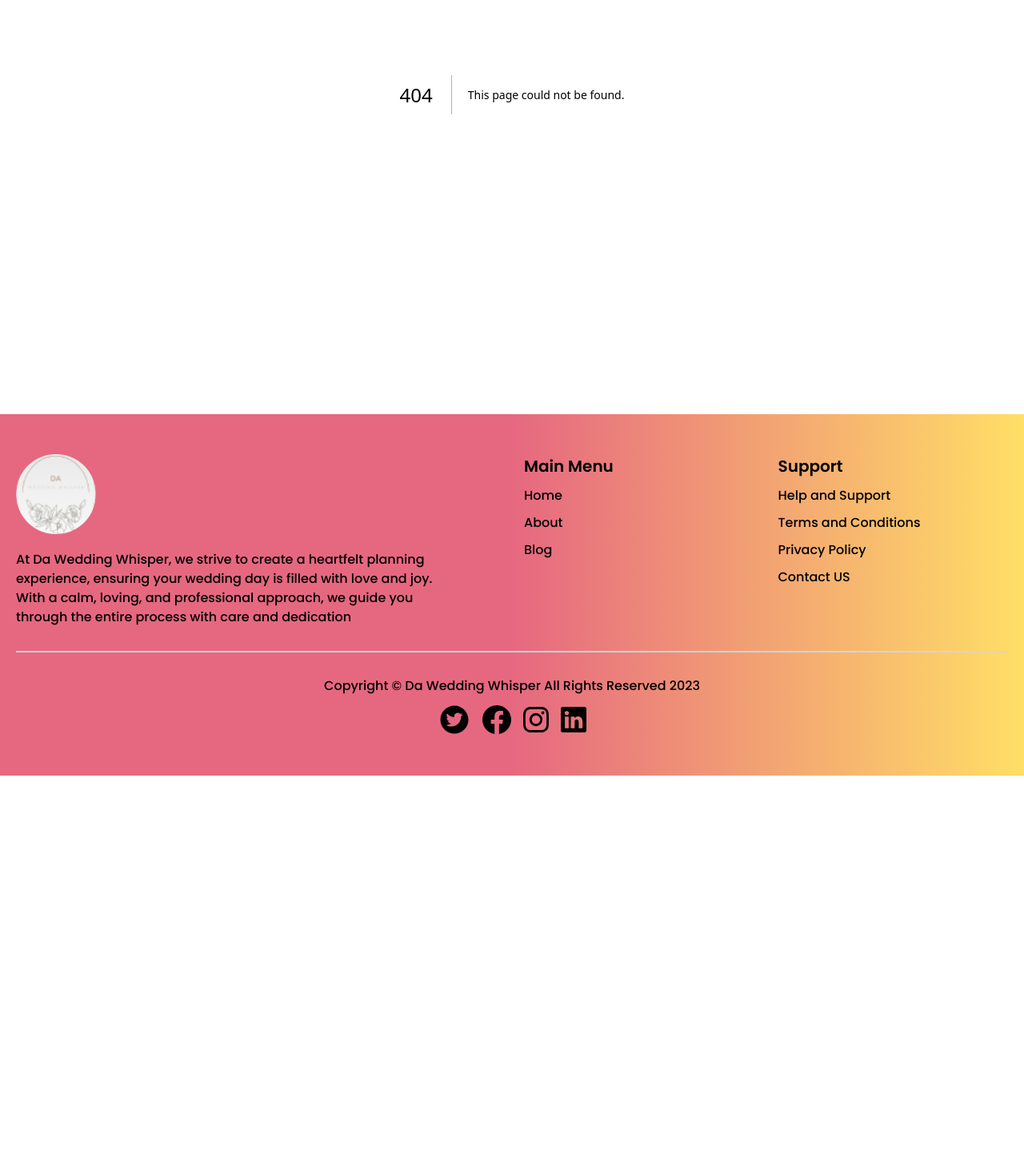
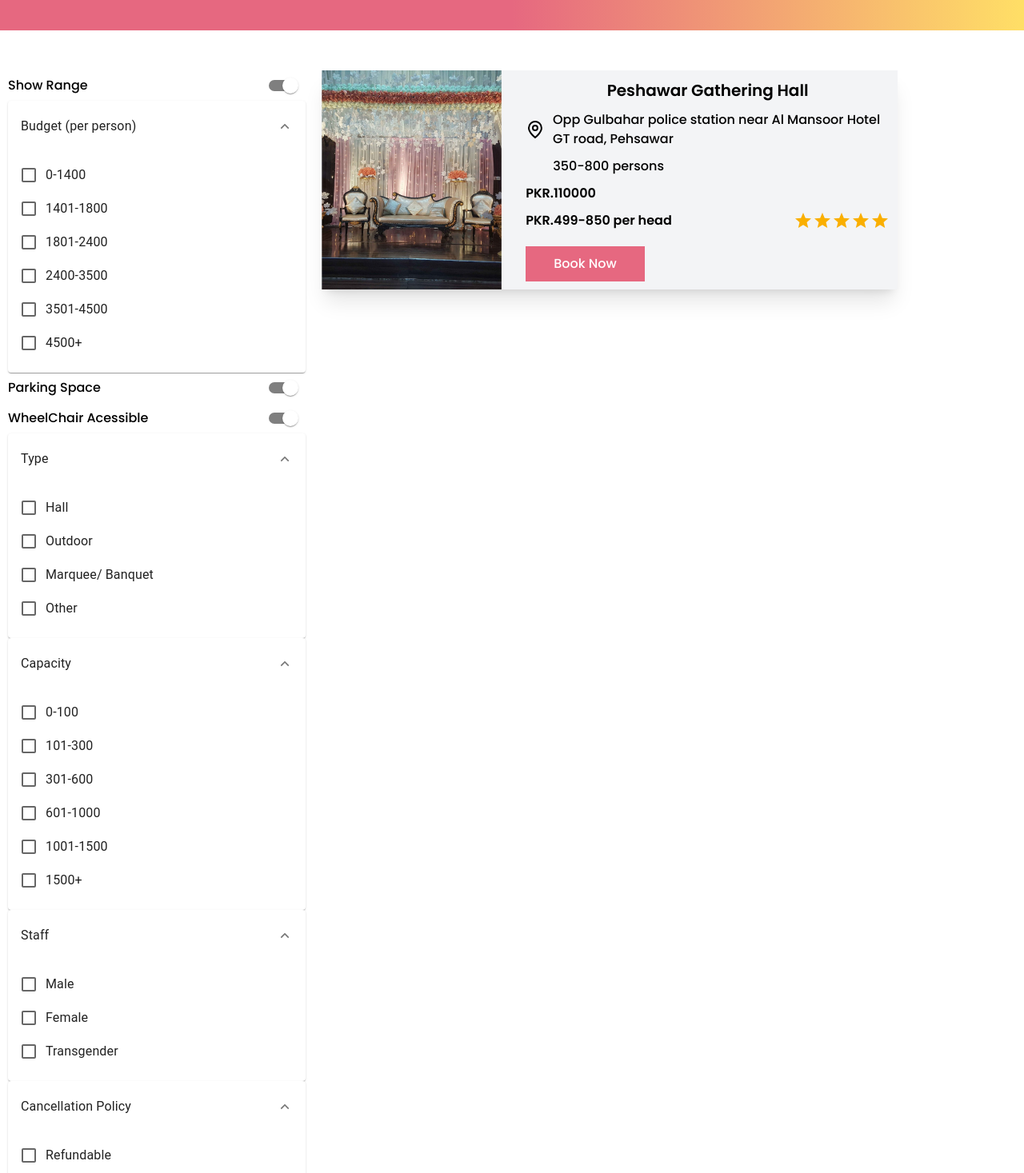
Before and after one commit to M-Alam116/wedding, a Next.js app: page /marquee in a window 1280 px wide. Before the commit this address had no page. Shown: the part 357-1824 px from the top of the page at 80% size. Before the commit the page ends 1327 px from the top, so only its background shows below. Built offline with nearby package versions, Linux system fonts and the light colour scheme; some icons are missing.

Commit message:
marquee page almost done

```diff
--- /dev/null
+++ b/Data/marqueeDetails.js
@@ -0,0 +1,34 @@
+const marqueeDetails = [
+  {
+    id: 1,
+    title: "Peshawar Gathering Hall",
+    location:
+      "Opp Gulbahar police station near Al Mansoor Hotel GT road, Pehsawar",
+    capacity: "350-800 persons",
+    image: "/images/peshawarGatheringhall.png",
+    totalPrice: "PKR.110000",
+    pricePerHead: "PKR.499-850",
+  },
+
+  {
+    id: 2,
+    title: "Peshawar Gathering Hall",
+    location:
+      "Opp Gulbahar police station near Al Mansoor Hotel GT road, Pehsawar",
+    capacity: "350-800 persons",
+    image: "/images/peshawarGatheringhall.png",
+    totalPrice: "PKR.110000",
+    pricePerHead: "PKR.499-850",
+  },
+
+  {
+    id: 3,
+    title: "Peshawar Gathering Hall",
+    location:
+      "Opp Gulbahar police station near Al Mansoor Hotel GT road, Pehsawar",
+    capacity: "350-800 persons",
+    image: "/images/peshawarGatheringhall.png",
+    totalPrice: "PKR.110000",
+    pricePerHead: "PKR.499-850",
+  },
+];
--- /dev/null
+++ b/components/Marquee/Card.js
@@ -0,0 +1,44 @@
+import Image from "next/image";
+import data from "../../Data/marqueeDetails";
+import { GrLocation } from "react-icons/gr";
+import { PiPersonFill } from "react-icons/pi";
+import Rating from "@mui/material/Rating";
+export default function Card() {
+  return (
+    <div className="flex flex-col gap-[20px] md:flex-row w-full md:w-[45rem] bg-gray-100 shadow-xl">
+      <div className="flex justify-center md:justify-start">
+        <Image
+          src="/images/peshawarGatheringhall.png"
+          width={300}
+          height={500}
+          alt=""
+        />
+      </div>
+      <div className="flex flex-col justify-center gap-[10px] p-[10px]">
+        <h1 className="text-[20px] font-[600] text-center">
+          Peshawar Gathering Hall
+        </h1>
+        <div className="flex items-center gap-[10px]">
+          <GrLocation className="w-8 h-8" />
+          <p className="text-[16px] font-[500]">
+            Opp Gulbahar police station near Al Mansoor Hotel GT road, Pehsawar{" "}
+          </p>
+        </div>
+
+        <div className="flex items-center gap-[10px]">
+          <PiPersonFill className="w-6 h-6" />
+          <p className="text-[16px] font-[500]">350-800 persons</p>
+        </div>
+
+        <h2 className="text-[16px] font-[600]">PKR.110000</h2>
+
+        <div className="flex justify-between gap-[10px]">
+          <h2 className="text-[16px] font-[600]">PKR.499-850 per head</h2>
+          <Rating name="read-only" value={5} readOnly />
+        </div>
+
+        <button className="btn md:w-fit mt-[10px]">Book Now</button>
+      </div>
+    </div>
+  );
+}
--- /dev/null
+++ b/components/Marquee/Filter.js
@@ -0,0 +1,152 @@
+// import * as React from "react";
+import Switch from "@mui/material/Switch";
+import Accordion from "@mui/material/Accordion";
+import AccordionSummary from "@mui/material/AccordionSummary";
+import AccordionDetails from "@mui/material/AccordionDetails";
+import Typography from "@mui/material/Typography";
+import FormGroup from "@mui/material/FormGroup";
+import FormControlLabel from "@mui/material/FormControlLabel";
+import Checkbox from "@mui/material/Checkbox";
+import { RiArrowDownSLine } from "react-icons/ri";
+export default function Filter() {
+  return (
+    <div className="relative z-[-1]">
+      {/* ========= range ======== */}
+      <div className="flex justify-between items-center">
+        <label htmlFor="range" className="text-[16px] font-[500]">
+          Show Range
+        </label>
+        <Switch defaultChecked color="default" id="range" />
+      </div>
+
+      {/* =========== Budget ============ */}
+      <div className="">
+        <Accordion defaultExpanded>
+          <AccordionSummary
+            expandIcon={<RiArrowDownSLine className="w-5 h-5" />}
+            aria-controls="Budget"
+            id="Budget"
+          >
+            <Typography>Budget (per person)</Typography>
+          </AccordionSummary>
+          <AccordionDetails>
+            <FormGroup className="grid grid-cols-2 grid-rows-3">
+              <FormControlLabel control={<Checkbox />} label="0-1400" />
+              <FormControlLabel control={<Checkbox />} label="1401-1800" />
+              <FormControlLabel control={<Checkbox />} label="1801-2400" />
+              <FormControlLabel control={<Checkbox />} label="2400-3500" />
+              <FormControlLabel control={<Checkbox />} label="3501-4500" />
+              <FormControlLabel control={<Checkbox />} label="4500+" />
+            </FormGroup>
+          </AccordionDetails>
+        </Accordion>
+      </div>
+
+      {/* ============== parking ============== */}
+      <div className="flex justify-between items-center">
+        <label htmlFor="Parking" className="text-[16px] font-[500]">
+          Parking Space
+        </label>
+        <Switch defaultChecked color="default" id="Parking" />
+      </div>
+
+      {/* =============== wheelChair =========== */}
+      <div className="flex justify-between items-center">
+        <label htmlFor="WheelChair" className="text-[16px] font-[500]">
+          WheelChair Acessible
+        </label>
+        <Switch defaultChecked color="default" id="WheelChair" />
+      </div>
+
+      {/* ============= type ========== */}
+      <div className="">
+        <Accordion defaultExpanded>
+          <AccordionSummary
+            expandIcon={<RiArrowDownSLine className="w-5 h-5" />}
+            aria-controls="Type"
+            id="Type"
+          >
+            <Typography>Type</Typography>
+          </AccordionSummary>
+          <AccordionDetails>
+            <FormGroup className="grid grid-cols-2 grid-rows-2">
+              <FormControlLabel control={<Checkbox />} label="Hall" />
+              <FormControlLabel control={<Checkbox />} label="Outdoor" />
+              <FormControlLabel
+                control={<Checkbox />}
+                label="Marquee/ Banquet"
+              />
+              <FormControlLabel control={<Checkbox />} label="Other" />
+            </FormGroup>
+          </AccordionDetails>
+        </Accordion>
+      </div>
+
+      {/* ================== capacity ================ */}
+      <div className="">
+        <Accordion defaultExpanded>
+          <AccordionSummary
+            expandIcon={<RiArrowDownSLine className="w-5 h-5" />}
+            aria-controls="Capacity"
+            id="Capacity"
+          >
+            <Typography>Capacity</Typography>
+          </AccordionSummary>
+          <AccordionDetails>
+            <FormGroup className="grid grid-cols-2 grid-rows-3">
+              <FormControlLabel control={<Checkbox />} label="0-100" />
+              <FormControlLabel control={<Checkbox />} label="101-300" />
+              <FormControlLabel control={<Checkbox />} label="301-600" />
+              <FormControlLabel control={<Checkbox />} label="601-1000" />
+              <FormControlLabel control={<Checkbox />} label="1001-1500" />
+              <FormControlLabel control={<Checkbox />} label="1500+" />
+            </FormGroup>
+          </AccordionDetails>
+        </Accordion>
+      </div>
+
+      {/* ====================== staff =============== */}
+      <div className="">
+        <Accordion defaultExpanded>
+          <AccordionSummary
+            expandIcon={<RiArrowDownSLine className="w-5 h-5" />}
+            aria-controls="Staff"
+            id="Staff"
+          >
+            <Typography>Staff</Typography>
+          </AccordionSummary>
+          <AccordionDetails>
+            <FormGroup className="grid grid-cols-2 grid-rows-2">
+              <FormControlLabel control={<Checkbox />} label="Male" />
+              <FormControlLabel control={<Checkbox />} label="Female" />
+              <FormControlLabel control={<Checkbox />} label="Transgender" />
+            </FormGroup>
+          </AccordionDetails>
+        </Accordion>
+      </div>
+
+      {/* ================= cancellation =============== */}
+      <div className="">
+        <Accordion defaultExpanded>
+          <AccordionSummary
+            expandIcon={<RiArrowDownSLine className="w-5 h-5" />}
+            aria-controls="Cancellation"
+            id="Cancellation"
+          >
+            <Typography>Cancellation Policy</Typography>
+          </AccordionSummary>
+          <AccordionDetails>
+            <FormGroup className="grid grid-cols-2 grid-rows-2">
+              <FormControlLabel control={<Checkbox />} label="Refundable" />
+              <FormControlLabel
+                control={<Checkbox />}
+                label="Partially-refundable"
+              />
+              <FormControlLabel control={<Checkbox />} label="Non-Refundable" />
+            </FormGroup>
+          </AccordionDetails>
+        </Accordion>
+      </div>
+    </div>
+  );
+}
--- /dev/null
+++ b/components/Marquee/Marquee.js
@@ -0,0 +1,23 @@
+import Card from "./Card";
+import Filter from "./Filter";
+
+export default function Marquee() {
+  return (
+    <div className="container">
+      <div className="flex items-center justify-center bgGradient w-full h-[15rem] md:h-[20rem]">
+        <h1 className="secondaryFont heading text-[40px] font-[700] text-white text-center">
+          MARQUEE DETAILS
+        </h1>
+      </div>
+
+      <div className="px-[10px] py-[50px] flex flex-col lg:flex-row gap-[20px]">
+        <div className="w-full lg:w-[30%]">
+          <Filter />
+        </div>
+        <div className="w-full lg:w-[70%]">
+          <Card />
+        </div>
+      </div>
+    </div>
+  );
+}
--- /dev/null
+++ b/pages/marquee/index.js
@@ -0,0 +1,9 @@
+import Marquee from "@/components/Marquee/Marquee";
+
+export default function MarqueePage() {
+  return (
+    <div className="container">
+      <Marquee />
+    </div>
+  );
+}
```
Also changed, not shown: public/images/peshawarGatheringhall.png (added).
